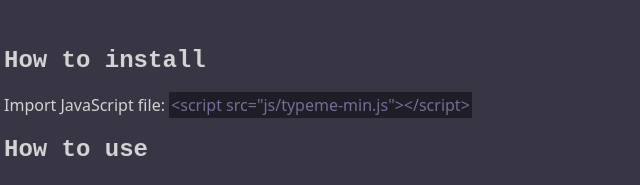
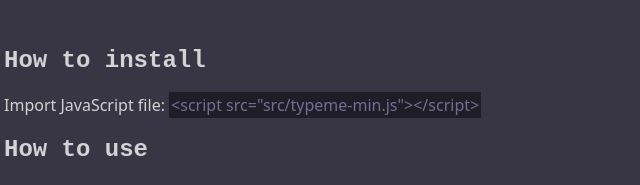
Before and after one commit to dorian305/typeme, a plain HTML site: page index.html in a window 1280 px wide. Shown: the part 978-1163 px from the top of the page, 316-956 px from the left. Drawn offline with Linux system fonts and the light colour scheme.

Commit message:
Fixed js file path typo

```diff
--- a/index.html
+++ b/index.html
@@ -47,7 +47,7 @@
         </div>
 
         <h1>How to install</h1>
-        <p>Import JavaScript file: <span class="inline-code">&lt;script src=&quot;js/typeme-min.js&quot;&gt;&lt;/script&gt;</span></p>
+        <p>Import JavaScript file: <span class="inline-code">&lt;script src=&quot;src/typeme-min.js&quot;&gt;&lt;/script&gt;</span></p>
 
         <h1>How to use</h1>
 
```
